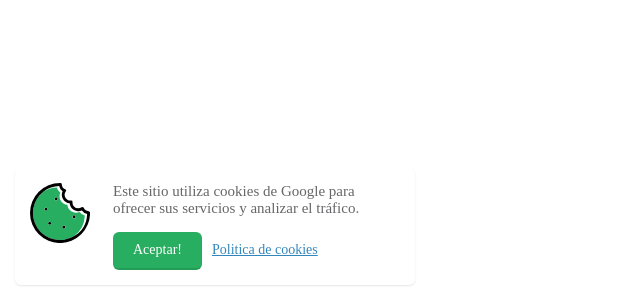
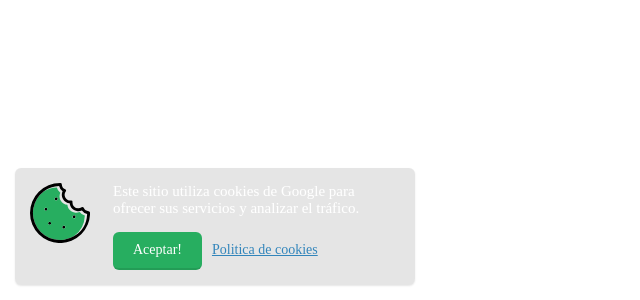
Before and after one commit to HumbertoML/cookies-blogger, a plain HTML site: page index.html in a window 1280 px wide. Shown: the part 500-800 px from the top of the page, without its empty margins (0-640 px from the left). Drawn offline with Linux system fonts and the dark colour scheme.

Commit message:
Tema dark css

```diff
--- a/index.html
+++ b/index.html
@@ -1,4 +1,6 @@
 <style>
+
+
     :root {
         --text-color: #67676a;
         --green-color: #27ae60;
@@ -6,14 +8,25 @@
         --blue-color: #2980b9;
         --blue-hover-color: #2573a6;
         --box-shadow: 0 1px 2px rgba(0, 0, 0, 0.1);
+        --box-color:#fff;
     }
-
+    @media (prefers-color-scheme: dark) {
+        :root {
+            --text-color: #ffffff;
+            --green-color: #27ae60;
+            --green-hover-color: #239c56;
+            --blue-color: #2980b9;
+            --blue-hover-color: #2573a6;
+            --box-shadow: 0 1px 2px rgba(0, 0, 0, 0.1);
+            --box-color: rgba(0, 0, 0, 0.1);
+        }
+    }
     .cookie-bubble {
         position: fixed;
         width: 100%;
         max-width: 400px;
         min-height: 100px;
-        background-color: #fff;
+        background-color: var(--box-color);
         box-shadow: var(--box-shadow);
         z-index: 990;
         border-radius: 6px;
```
